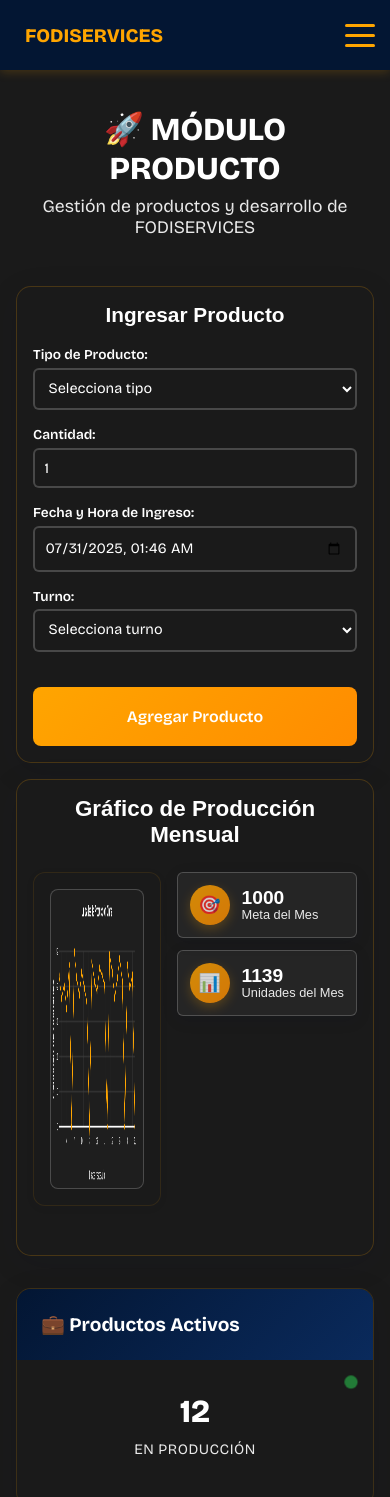
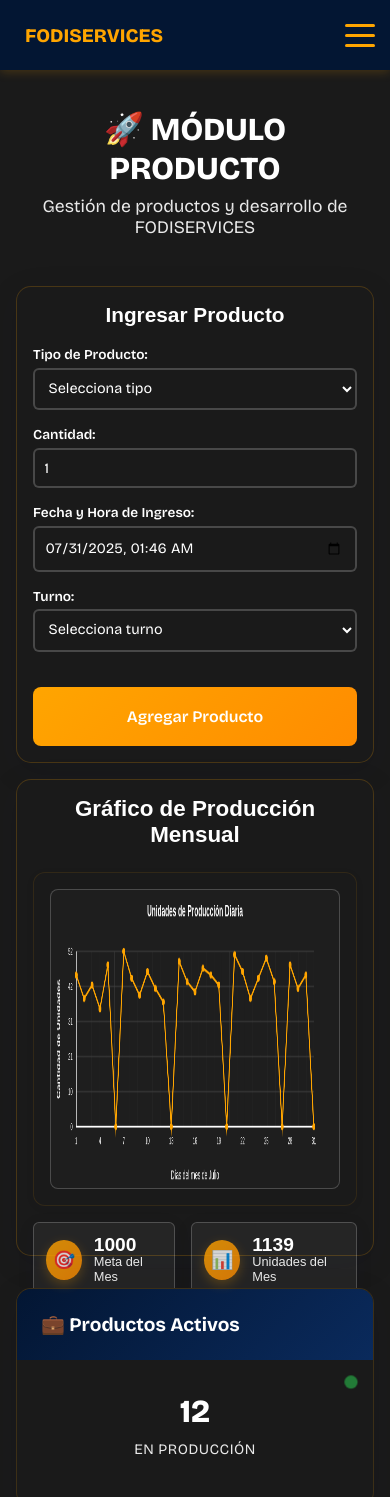
Before and after one commit to SebasTaclar/fodiservices, a Vue app: page /producto in a window 390 px wide. Shown: the top 1497 px of the page. Built offline with nearby package versions, Linux system fonts and the light colour scheme.

Commit message:
producto view improved

```diff
--- a/src/views/Producto.vue
+++ b/src/views/Producto.vue
@@ -1066,12 +1066,25 @@ onMounted(() => {
   }
 
   .chart-layout {
-    grid-template-columns: 1fr;
+    grid-template-columns: 1fr !important;
+    grid-template-rows: 1fr auto !important;
+    gap: 1rem !important;
+  }
+
+  .chart-container {
+    grid-column: 1 !important;
+    grid-row: 1 !important;
+    width: 100% !important;
   }
 
   .chart-metrics-sidebar {
-    flex-direction: column;
-    gap: 0.75rem;
+    grid-column: 1 !important;
+    grid-row: 2 !important;
+    flex-direction: row !important;
+    justify-content: space-around !important;
+    gap: 1rem !important;
+    min-width: 100% !important;
+    margin-top: 0 !important;
   }
 
   .chart-container canvas {
```
